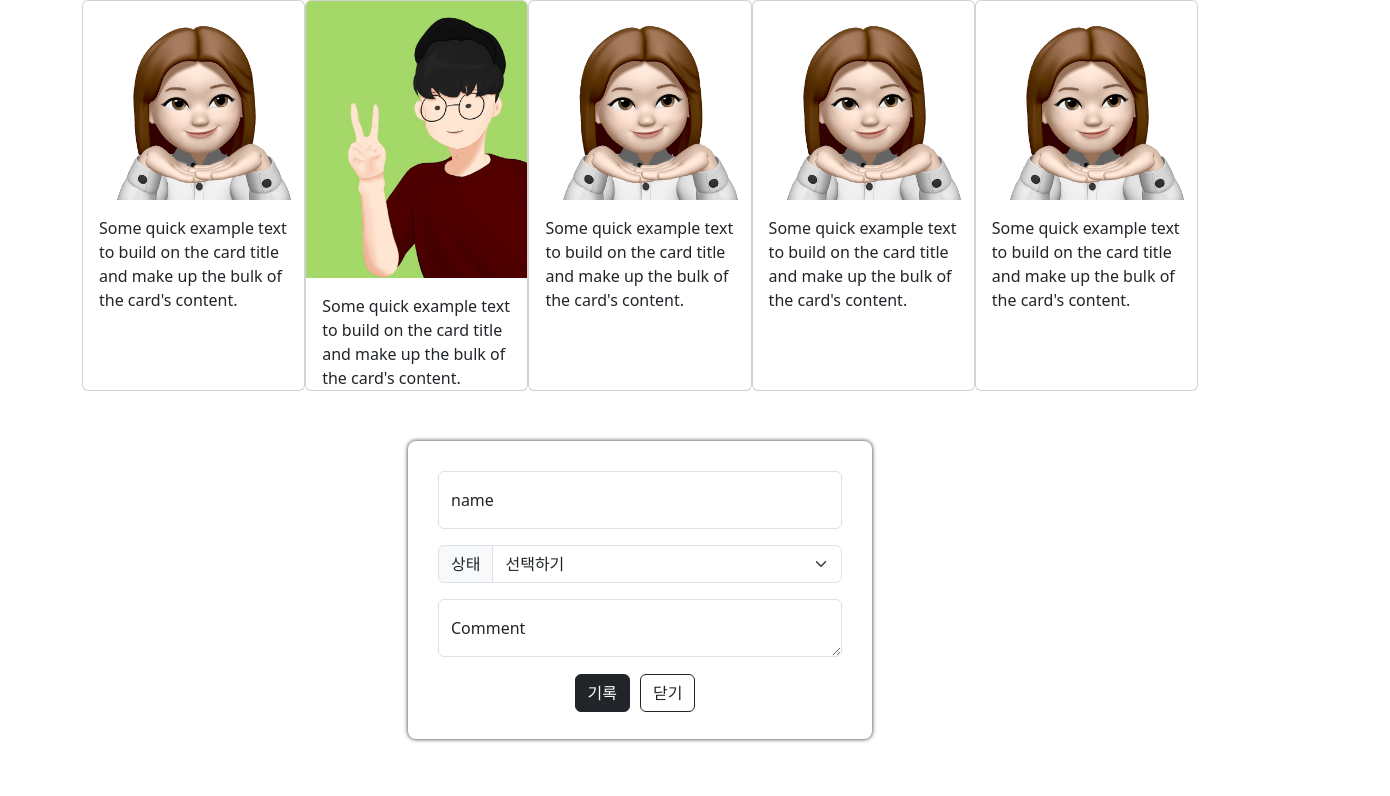
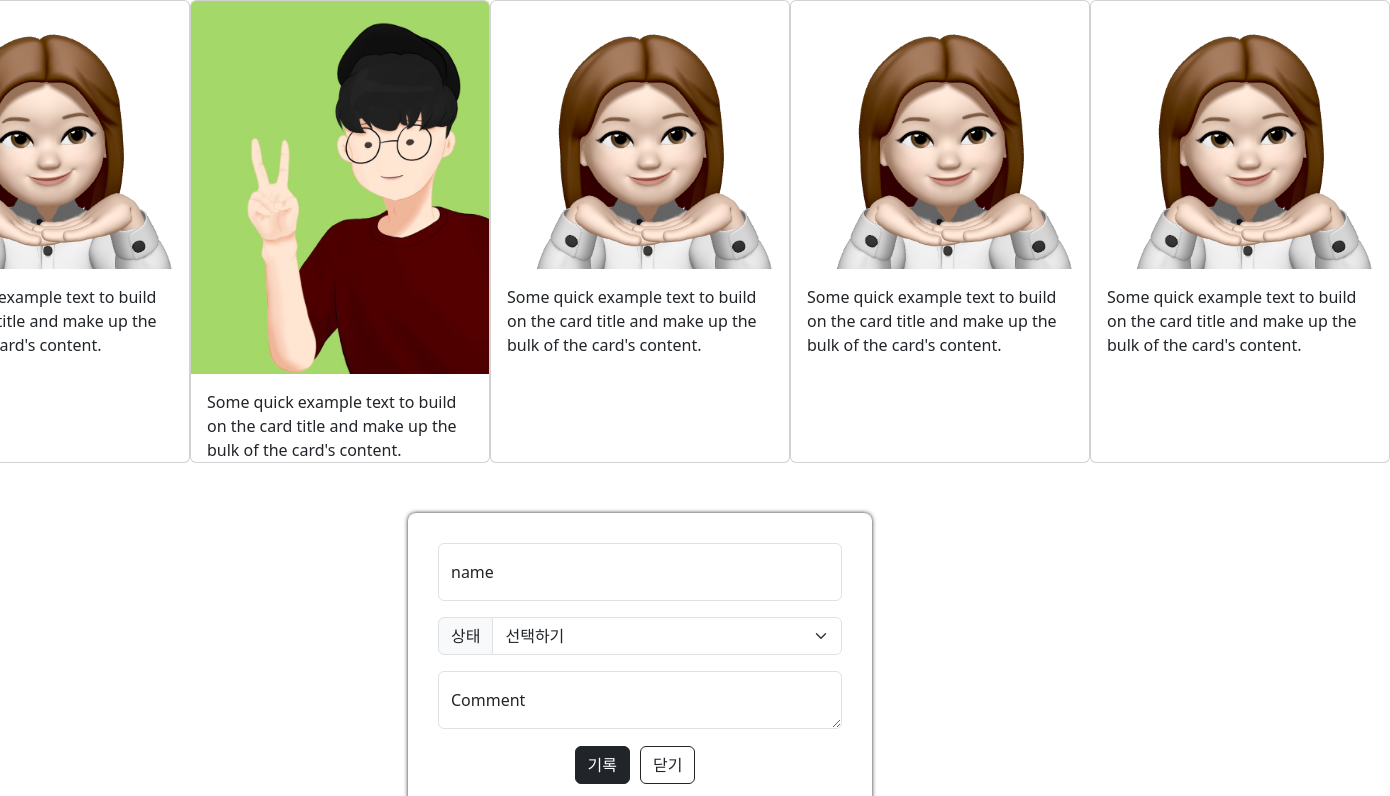
Before and after one commit to siksik1996/sparta_10zoe, a plain HTML site: page index.html in a window 1280 px wide. Shown: the top 796 px of the page, 1390 px wide, since content can reach past the window. Drawn offline with nearby package versions, Linux system fonts and the light colour scheme.

Commit message:
메인페이지의 container 사이즈 조정

```diff
--- a/index.css
+++ b/index.css
@@ -2,9 +2,19 @@ a {
     text-decoration: none;
     color: rgb(33, 37, 41);
 }
+
+.main-container {
+    width: 95%;
+    margin: 0 auto;
+    display: flex;
+    flex-direction: column;
+    align-items: center;
+}
+
 .members {
     display: flex;
 }
+
 .members .card {
     width: 300px;
 }
--- a/index.html
+++ b/index.html
@@ -9,7 +9,7 @@
 </head>
 
 <body>
-    <div class="container">
+    <div class="main-container">
         <div class="members">
             <div class="card">
                 <a href="./members/jiwon.html">
@@ -129,7 +129,6 @@
             </div>
         </div>
     </div>
-    </div>
 </body>
 
 </html>
--- a/members/jin.css
+++ b/members/jin.css
@@ -23,6 +23,7 @@
 
 .profile {
     display: flex;
+    margin-bottom: 50px;
 }
 
 .profile__img {
```
Lines whose indentation alone changed are shown as unchanged.
